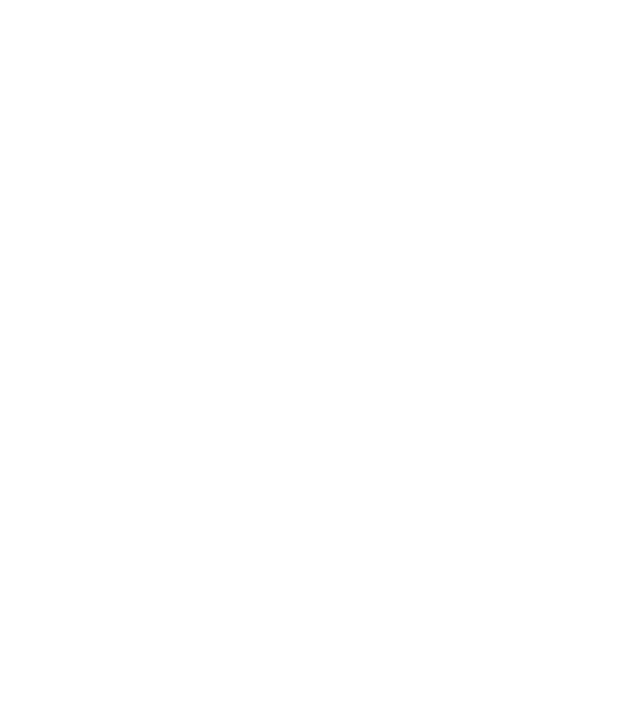
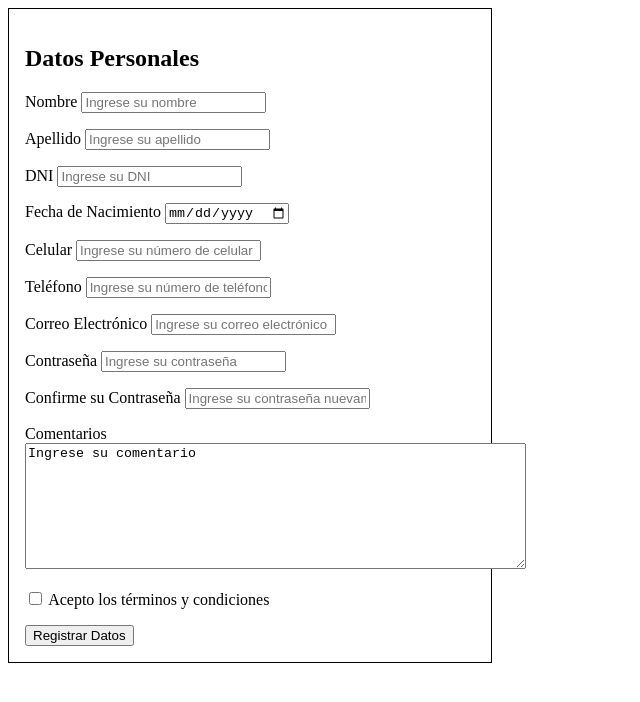
Before and after one commit to Maggie29/regex, a plain HTML site: page index.html in a window 1280 px wide. Shown: the whole page, without its empty margins (0-640 px from the left). Drawn offline with Linux system fonts and the light colour scheme.

Commit message:
actualizacion

```diff
--- a/index.html
+++ b/index.html
@@ -7,7 +7,65 @@
     <link href="https://fonts.googleapis.com/css?family=Cormorant+Garamond" rel="stylesheet">
   </head>
   <body>
-
+    <form class="" >
+            <h2 id="form-title">
+              Datos Personales
+            </h2>
+            <div class="name-box">
+              <label for="name" class="">Nombre</label>
+              <input type="text" id="name" class=""
+              placeholder="Ingrese su nombre" pattern="[A-Z]{1}[a-z]+" required title="La primera letra en mayúscula">
+            </div>
+            <div class="lastname-box">
+              <label for="lastname" class="">Apellido</label>
+              <input type="text" id="lastname" class=""
+              placeholder="Ingrese su apellido" pattern="[A-Z]{1}[a-z]+" required title="La primera letra en mayúscula"   >
+            </div>
+            <div class="dni-box">
+              <label for="dni" class="">DNI</label>
+              <input type="text" id="DNI" class=""
+              placeholder="Ingrese su DNI" pattern="^[1-9 0]{8}" required title="Solo números">
+            </div>
+            <div class="birthday-box">
+              <label for="birthday" class="">Fecha de Nacimiento</label>
+              <input type="date" id="birthday" class=""
+              placeholder="Ingrese su Fecha de Nacimiento">
+            </div>
+            <div class="movil-box">
+              <label for="movil" class="">Celular</label>
+              <input type="text" id="movil" class=""
+              placeholder="Ingrese su número de celular">
+            </div>
+            <div class="phone-box">
+              <label for="phone" class="">Teléfono</label>
+              <input type="text" id="phone" class=""
+              placeholder="Ingrese su número de teléfono fijo">
+            </div>
+            <div class="email-box">
+              <label for="email" class="sr-only">Correo Electrónico</label>
+              <input type="email" id="email" class="" placeholder="Ingrese su correo electrónico">
+            </div>
+            <div class="Password-box">
+              <label for="Password" class="">Contraseña</label>
+              <input type="password" id="password" class="" placeholder="Ingrese su contraseña">
+            </div>
+            <div class="confirm-password-box">
+              <label for="confirm-password" class="">Confirme su Contraseña</label>
+              <input type="text" id="confirm-password" class=""
+              placeholder="Ingrese su contraseña nuevamente">
+            </div>
+            <div class="coment-box">
+              <label for="coment" class="">Comentarios</label>
+              <textarea name="" rows="8" cols="60">Ingrese su comentario</textarea>
+            </div>
+            <div class="checkbox ">
+              <label>
+                <input type="checkbox" value="">
+                <span>Acepto los términos y condiciones</span>
+              </label>
+            </div>
+            <button class="send" type="submit">Registrar Datos</button>
+          </form>
 
   </body>
 </html>
```
